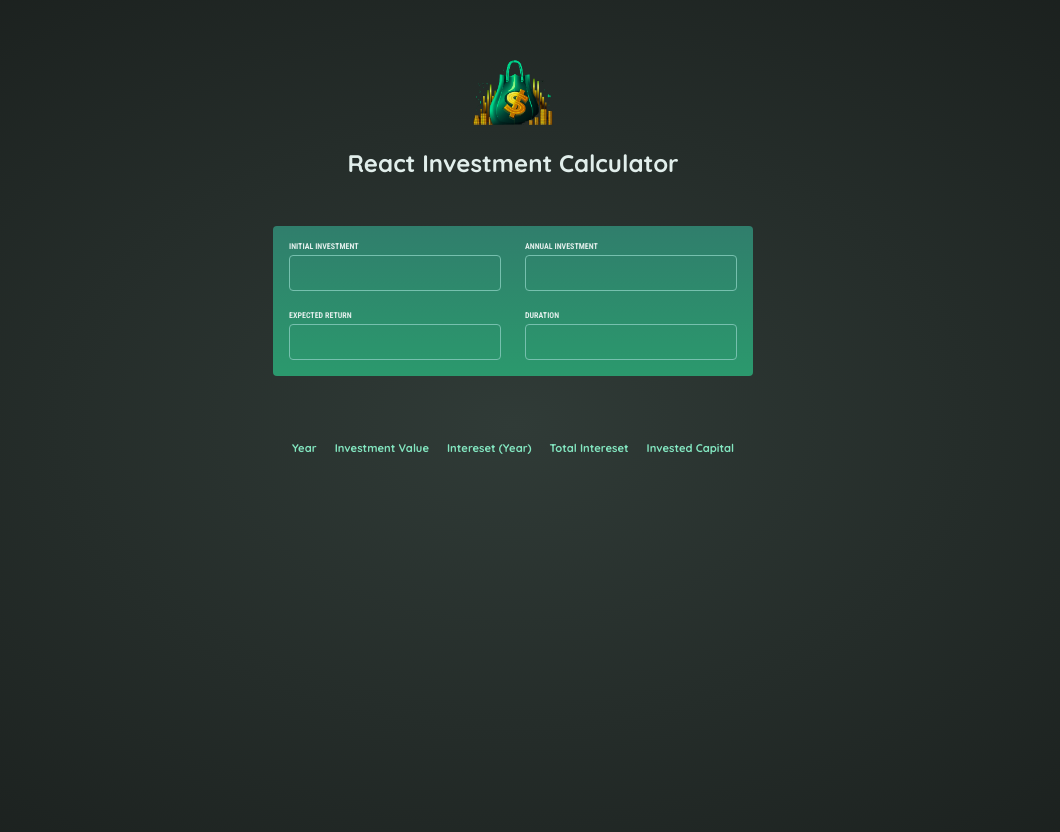
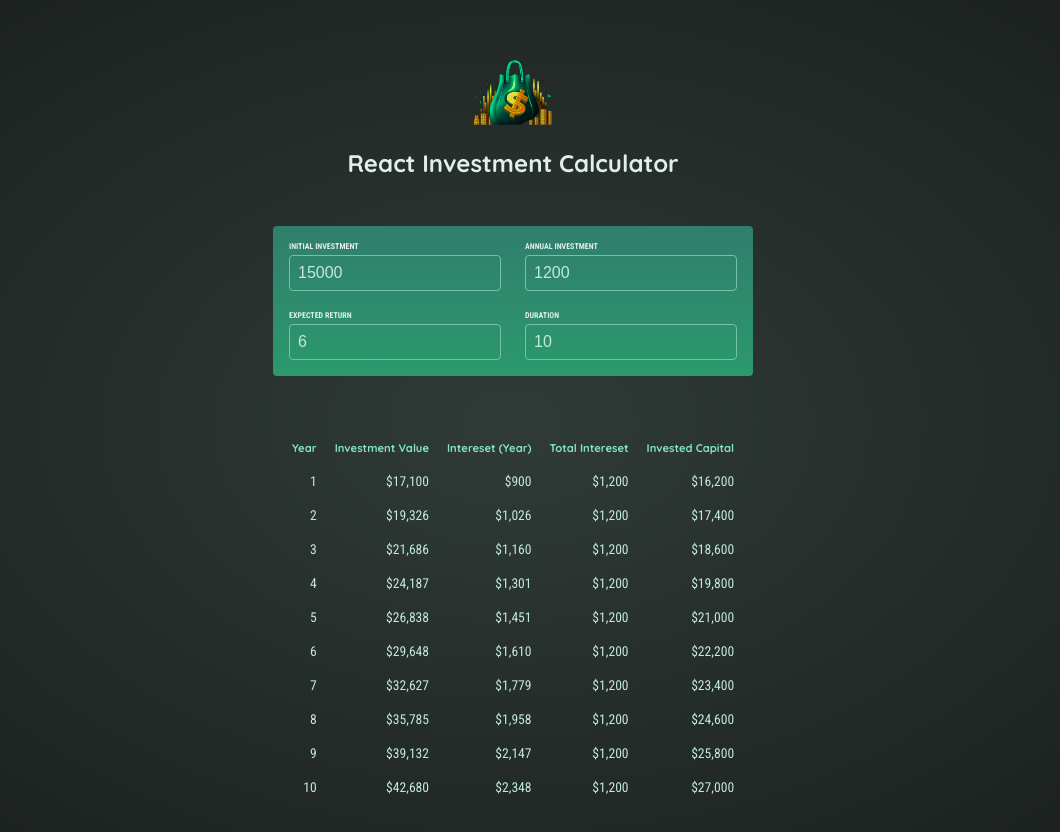
Before and after one commit to OmarMach/invest_react, a React (Vite) app: page / in a window 1280 px wide. Shown: the top 832 px of the page, without its empty margins (127-1187 px from the left). Built offline with nearby package versions, Linux system fonts and the light colour scheme.

Commit message:
results tab done

```diff
--- a/src/App.jsx
+++ b/src/App.jsx
@@ -5,19 +5,15 @@
 
 function App() {
   const [investment, setInvestment] = useState({
-    initialInvestment: null,
-    annualInvestment: null,
-    expectedReturn: null,
-    duration: null,
+    initialInvestment: 15000,
+    annualInvestment: 1200,
+    expectedReturn: 6,
+    duration: 10,
   });
   return (
     <>
       <Header />
       <UserInputs setInvestment={setInvestment} investment={investment} />
-      <p>{investment.initialInvestment}</p>
-      <p>{investment.annualInvestment}</p>
-      <p>{investment.expectedReturn}</p>
-      <p>{investment.duration}</p>
       <Results investment={investment} />
     </>
   );
--- a/src/components/Results.jsx
+++ b/src/components/Results.jsx
@@ -1,4 +1,7 @@
+import { calculateInvestmentResults, formatter } from "../util/investment";
+
 export default function Results({ investment }) {
+  const investmentResults = calculateInvestmentResults(investment);
   return (
     <table id="result">
       <thead>
@@ -8,6 +11,17 @@
         <th>Total Intereset</th>
         <th>Invested Capital</th>
       </thead>
+      <tbody>
+        {investmentResults.map((row) => (
+          <tr>
+            <td>{row.year}</td>
+            <td>{formatter.format(row.valueEndOfYear)}</td>
+            <td>{formatter.format(row.interest)}</td>
+            <td>{formatter.format(row.annualInvestment)}</td>
+            <td>{formatter.format(row.investedCapital)}</td>
+          </tr>
+        ))}
+      </tbody>
     </table>
   );
 }
--- a/src/util/investment.js
+++ b/src/util/investment.js
@@ -4,23 +4,21 @@
 // - annualInvestment: The amount invested every year
 // - expectedReturn: The expected (annual) rate of return
 // - duration: The investment duration (time frame)
-export function calculateInvestmentResults({
-  initialInvestment,
-  annualInvestment,
-  expectedReturn,
-  duration,
-}) {
+export function calculateInvestmentResults({ initialInvestment, annualInvestment, expectedReturn, duration }) {
   const annualData = [];
   let investmentValue = initialInvestment;
+  let investedCapital = initialInvestment;
 
   for (let i = 0; i < duration; i++) {
     const interestEarnedInYear = investmentValue * (expectedReturn / 100);
     investmentValue += interestEarnedInYear + annualInvestment;
+    investedCapital += annualInvestment;
     annualData.push({
       year: i + 1, // year identifier
       interest: interestEarnedInYear, // the amount of interest earned in this year
       valueEndOfYear: investmentValue, // investment value at end of year
       annualInvestment: annualInvestment, // investment added in this year
+      investedCapital: investedCapital, // investment added in this year
     });
   }
 
@@ -30,9 +28,9 @@
 // The browser-provided Intl API is used to prepare a formatter object
 // This object offers a "format()" method that can be used to format numbers as currency
 // Example Usage: formatter.format(1000) => yields "$1,000"
-export const formatter = new Intl.NumberFormat('en-US', {
-  style: 'currency',
-  currency: 'USD',
+export const formatter = new Intl.NumberFormat("en-US", {
+  style: "currency",
+  currency: "USD",
   minimumFractionDigits: 0,
   maximumFractionDigits: 0,
 });
```
